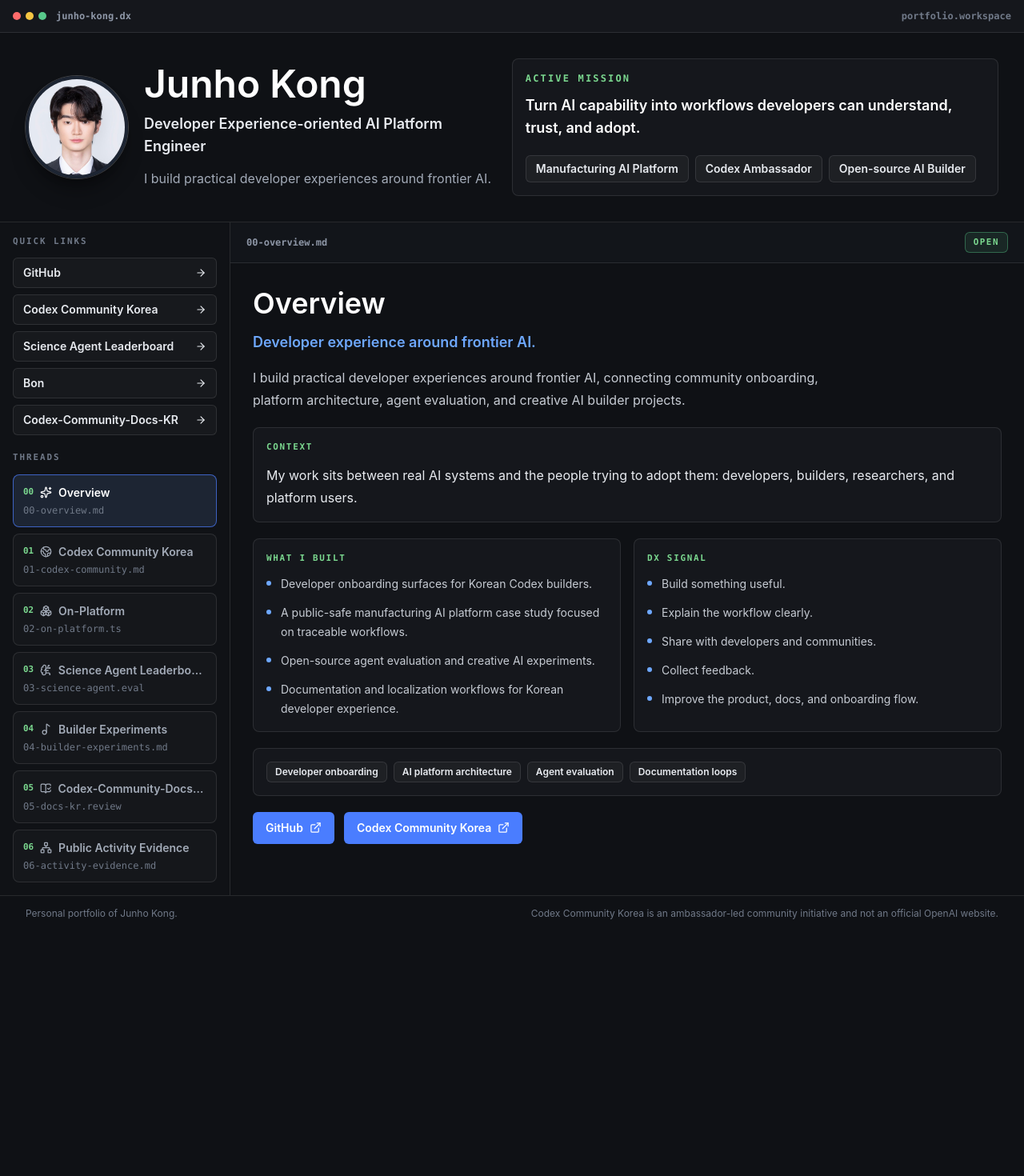
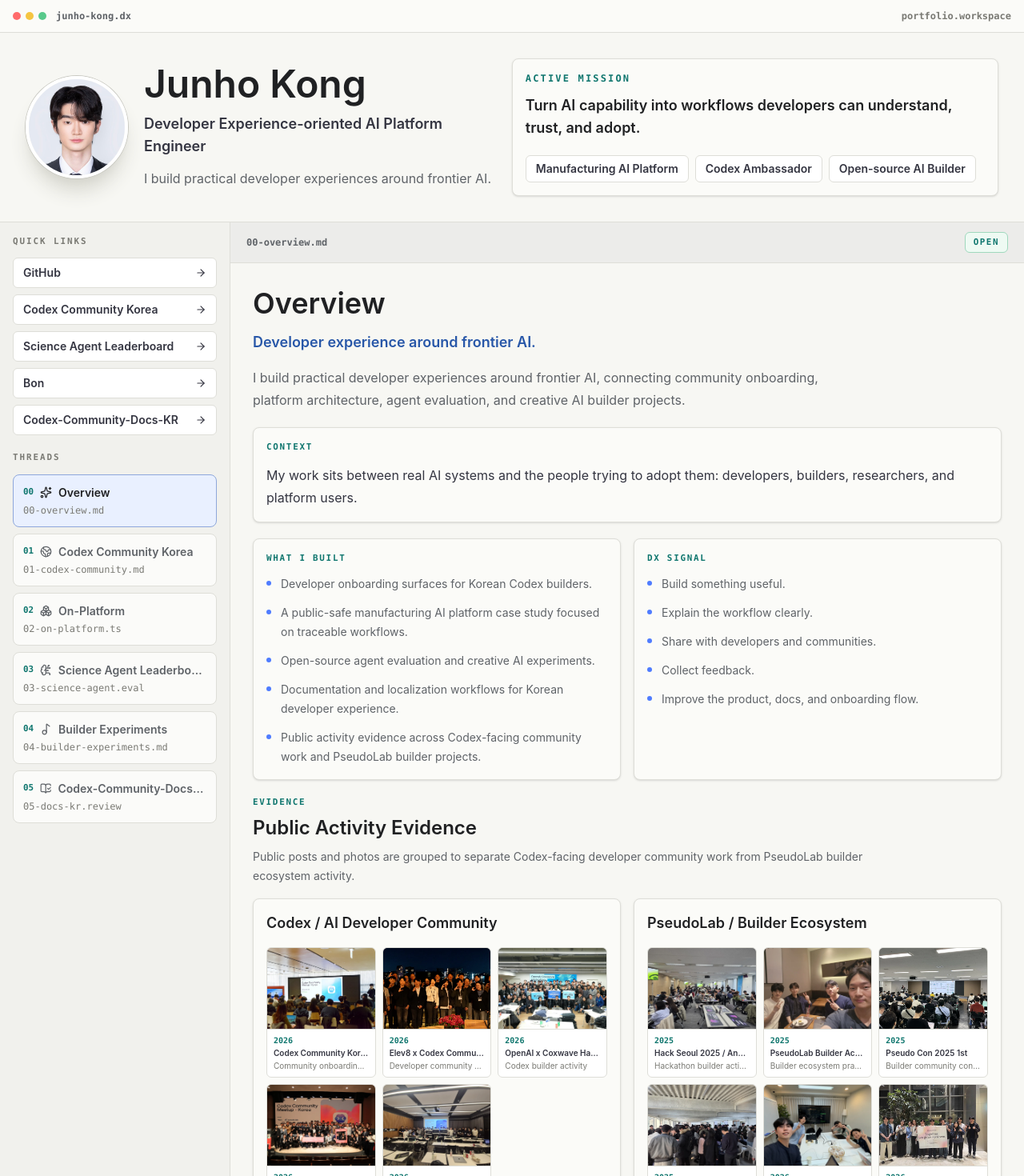
Before and after one commit to Generoustandard/Portfolio, a React (Vite) app: page / in a window 1280 px wide. Shown: the top 1470 px of the page at 80% size. Before the commit the page ends 1164 px from the top, so only its background shows below. Built offline with nearby package versions, Linux system fonts and the light colour scheme.

Commit message:
Merge activity evidence into overview

```diff
--- a/src/App.tsx
+++ b/src/App.tsx
@@ -7,7 +7,6 @@
   ExternalLink,
   Globe2,
   Music2,
-  Network,
   Sparkles,
 } from 'lucide-react'
 import type { LucideIcon } from 'lucide-react'
@@ -77,6 +76,7 @@
       'A public-safe manufacturing AI platform case study focused on traceable workflows.',
       'Open-source agent evaluation and creative AI experiments.',
       'Documentation and localization workflows for Korean developer experience.',
+      'Public activity evidence across Codex-facing community work and PseudoLab builder projects.',
     ],
     dxSignal: [
       'Build something useful.',
@@ -257,37 +257,6 @@
     ],
     links: [{ label: 'View repository', href: docsKrUrl }],
     note: 'Ongoing experiment / MVP stage. Supporting project under iteration.',
-  },
-  {
-    id: 'activity',
-    file: '06-activity-evidence.md',
-    title: 'Public Activity Evidence',
-    subtitle: 'Codex activities and PseudoLab builder ecosystem context.',
-    status: 'evidence',
-    icon: Network,
-    intro:
-      'Public posts and photos are grouped to make the difference clear: Codex-facing developer community work is separate from PseudoLab builder ecosystem activity.',
-    role: 'Builder / Community-facing Engineer',
-    context:
-      'The activity evidence supports the portfolio story without replacing project substance.',
-    built: [
-      'Codex / AI Developer Community activities for onboarding and practical AI developer workflows.',
-      'PseudoLab / Builder Ecosystem activities for project collaboration, talks, hackathons, and builder practice.',
-      'A public-safe evidence trail using only public posts and sanitized event photos.',
-    ],
-    dxSignal: [
-      'Shows feedback loops with real builders.',
-      'Separates ambassador-led Codex activity from PseudoLab project and community roots.',
-      'Keeps community evidence tied to developer adoption, not generic event organizing.',
-    ],
-    focus: [
-      'Public Evidence',
-      'Codex Community',
-      'PseudoLab',
-      'Builder Ecosystem',
-    ],
-    note:
-      'Event and partner names appear as public activity references only.',
   },
 ]
 
@@ -478,8 +447,8 @@
     threads.find((thread) => thread.id === activeThreadId) ?? threads[0]
 
   return (
-    <main className="min-h-screen bg-[#0f1115] text-[#172033]">
-      <div className="flex min-h-screen w-full flex-col overflow-hidden bg-[#0f1115]">
+    <main className="min-h-screen bg-[#f7f7f3] text-[#202123]">
+      <div className="flex min-h-screen w-full flex-col overflow-hidden bg-[#f7f7f3]">
         <TopBar />
         <IntroPanel />
         <ThreadWorkspace
@@ -495,18 +464,18 @@
 
 function TopBar() {
   return (
-    <header className="flex items-center justify-between border-b border-white/10 bg-[#15171c] px-4 py-3">
+    <header className="flex items-center justify-between border-b border-[#deded8] bg-[#fbfbf8] px-4 py-3">
       <div className="flex items-center gap-3">
         <div className="flex items-center gap-1.5" aria-hidden="true">
           <span className="h-2.5 w-2.5 rounded-full bg-[#ff6b6b]" />
           <span className="h-2.5 w-2.5 rounded-full bg-[#f5c542]" />
           <span className="h-2.5 w-2.5 rounded-full bg-[#58c98b]" />
         </div>
-        <span className="hidden font-mono text-xs font-semibold text-[#8d96a6] sm:inline">
+        <span className="hidden font-mono text-xs font-semibold text-[#5f6368] sm:inline">
           junho-kong.dx
         </span>
       </div>
-      <span className="font-mono text-xs font-semibold text-[#707988]">
+      <span className="font-mono text-xs font-semibold text-[#7a7a74]">
         portfolio.workspace
       </span>
     </header>
@@ -515,33 +484,33 @@
 
 function IntroPanel() {
   return (
-    <section className="grid gap-6 border-b border-white/10 bg-[#0f1115] p-5 sm:p-6 lg:grid-cols-[minmax(0,0.96fr)_minmax(22rem,1fr)] lg:p-8">
+    <section className="grid gap-6 border-b border-[#deded8] bg-[#f7f7f3] p-5 sm:p-6 lg:grid-cols-[minmax(0,0.96fr)_minmax(22rem,1fr)] lg:p-8">
       <div className="flex flex-col gap-5 sm:flex-row sm:items-center">
         <img
-          className="h-28 w-28 rounded-full border-4 border-[#1d2533] object-cover shadow-xl shadow-black/30 ring-1 ring-white/20 sm:h-32 sm:w-32"
+          className="h-28 w-28 rounded-full border-4 border-white object-cover shadow-xl shadow-[#d6d6ce] ring-1 ring-[#c9c9c2] sm:h-32 sm:w-32"
           src={profilePhotoUrl}
           alt="Junho Kong profile portrait"
           width="128"
           height="128"
         />
         <div className="min-w-0">
-          <h1 className="whitespace-nowrap text-4xl font-semibold leading-none text-white sm:text-5xl">
+          <h1 className="whitespace-nowrap text-4xl font-semibold leading-none text-[#202123] sm:text-5xl">
             Junho Kong
           </h1>
-          <p className="mt-3 text-lg font-semibold leading-7 text-[#e8ebf0]">
+          <p className="mt-3 text-lg font-semibold leading-7 text-[#343541]">
             Developer Experience-oriented AI Platform Engineer
           </p>
-          <p className="mt-3 max-w-2xl text-base leading-7 text-[#a2aab7]">
+          <p className="mt-3 max-w-2xl text-base leading-7 text-[#5f6368]">
             I build practical developer experiences around frontier AI.
           </p>
         </div>
       </div>
 
-      <div className="rounded-lg border border-white/10 bg-[#15171c] p-4">
-        <p className="font-mono text-xs font-semibold uppercase tracking-[0.18em] text-[#7bd88f]">
+      <div className="rounded-lg border border-[#deded8] bg-[#fbfbf8] p-4 shadow-sm">
+        <p className="font-mono text-xs font-semibold uppercase tracking-[0.18em] text-[#0f766e]">
           active mission
         </p>
-        <p className="mt-3 text-lg font-semibold leading-7 text-white">
+        <p className="mt-3 text-lg font-semibold leading-7 text-[#202123]">
           Turn AI capability into workflows developers can understand, trust,
           and adopt.
         </p>
@@ -552,7 +521,7 @@
             'Open-source AI Builder',
           ].map((item) => (
             <span
-              className="rounded-md border border-white/10 bg-white/[0.04] px-3 py-1.5 text-sm font-semibold text-[#e8ebf0]"
+              className="rounded-md border border-[#deded8] bg-white px-3 py-1.5 text-sm font-semibold text-[#343541]"
               key={item}
             >
               {item}
@@ -575,7 +544,7 @@
 }) {
   return (
     <section
-      className="grid min-h-[650px] flex-1 bg-[#0f1115] lg:grid-cols-[18rem_minmax(0,1fr)]"
+      className="grid min-h-[650px] flex-1 bg-[#f7f7f3] lg:grid-cols-[18rem_minmax(0,1fr)]"
       aria-label="Portfolio thread workspace"
     >
       <ThreadSidebar
@@ -595,10 +564,10 @@
   onSelectThread: (threadId: string) => void
 }) {
   return (
-    <aside className="border-b border-white/10 bg-[#101216] lg:border-b-0 lg:border-r">
+    <aside className="border-b border-[#deded8] bg-[#f1f1ed] lg:border-b-0 lg:border-r">
       <div className="hidden p-4 lg:block">
         <QuickLinks />
-        <p className="mb-3 mt-5 font-mono text-[0.68rem] font-semibold uppercase tracking-[0.18em] text-[#707988]">
+        <p className="mb-3 mt-5 font-mono text-[0.68rem] font-semibold uppercase tracking-[0.18em] text-[#7a7a74]">
           Threads
         </p>
         <div className="space-y-2">
@@ -614,7 +583,7 @@
         </div>
       </div>
 
-      <div className="border-b border-white/10 p-3 lg:hidden">
+      <div className="border-b border-[#deded8] p-3 lg:hidden">
         <QuickLinks compact />
       </div>
 
@@ -640,7 +609,7 @@
   return (
     <div>
       <p
-        className={`font-mono text-[0.68rem] font-semibold uppercase tracking-[0.18em] text-[#707988] ${
+        className={`font-mono text-[0.68rem] font-semibold uppercase tracking-[0.18em] text-[#7a7a74] ${
           compact ? 'sr-only' : 'mb-3'
         }`}
       >
@@ -649,7 +618,7 @@
       <div className={compact ? 'flex gap-2 overflow-x-auto' : 'space-y-2'}>
         {contactLinks.map((link) => (
           <a
-            className={`inline-flex items-center justify-between gap-3 rounded-md border border-white/10 bg-white/[0.03] text-sm font-semibold text-[#e8ebf0] transition hover:border-[#6ea8ff]/50 hover:text-white focus:outline-none focus:ring-2 focus:ring-[#6ea8ff] ${
+            className={`inline-flex items-center justify-between gap-3 rounded-md border border-[#deded8] bg-white text-sm font-semibold text-[#343541] transition hover:border-[#8ea7db] hover:bg-[#f6f8ff] hover:text-[#202123] focus:outline-none focus:ring-2 focus:ring-[#4f7cff] ${
               compact
                 ? 'min-w-max px-3 py-2'
                 : 'w-full px-3 py-2'
@@ -692,21 +661,21 @@
           : 'w-full rounded-lg border p-3'
       } ${
         isActive
-          ? 'border-[#4a7dff]/70 bg-[#1d2533] text-white'
-          : 'border-white/10 bg-white/[0.025] text-[#a2aab7] hover:border-[#6ea8ff]/40 hover:bg-white/[0.05] hover:text-white'
+          ? 'border-[#8ea7db] bg-[#e9f0ff] text-[#202123]'
+          : 'border-[#deded8] bg-white/70 text-[#5f6368] hover:border-[#8ea7db] hover:bg-[#f6f8ff] hover:text-[#202123]'
       }`}
       onClick={() => onSelectThread(thread.id)}
       type="button"
     >
       <span className="flex items-center gap-2">
-        <span className="font-mono text-[0.68rem] font-semibold text-[#7bd88f]">
+        <span className="font-mono text-[0.68rem] font-semibold text-[#0f766e]">
           {String(index).padStart(2, '0')}
         </span>
         <Icon size={15} aria-hidden="true" />
         <span className="truncate text-sm font-semibold">{thread.title}</span>
       </span>
       {!compact ? (
-        <span className="mt-1 block truncate font-mono text-xs text-[#707988]">
+        <span className="mt-1 block truncate font-mono text-xs text-[#7a7a74]">
           {thread.file}
         </span>
       ) : null}
@@ -716,13 +685,13 @@
 
 function ThreadMain({ thread }: { thread: PortfolioThread }) {
   return (
-    <article className="min-w-0 bg-[#0f1115]">
-      <div className="border-b border-white/10 bg-[#12151a] px-5 py-3">
+    <article className="min-w-0 bg-[#f7f7f3]">
+      <div className="border-b border-[#deded8] bg-[#ececea] px-5 py-3">
         <div className="flex flex-wrap items-center justify-between gap-3">
-          <span className="font-mono text-xs font-semibold text-[#8d96a6]">
+          <span className="font-mono text-xs font-semibold text-[#5f6368]">
             {thread.file}
           </span>
-          <span className="rounded-md border border-[#58c98b]/40 bg-[#58c98b]/10 px-2.5 py-1 font-mono text-[0.68rem] font-semibold uppercase tracking-[0.14em] text-[#7bd88f]">
+          <span className="rounded-md border border-[#9fd8bd] bg-[#eefaf3] px-2.5 py-1 font-mono text-[0.68rem] font-semibold uppercase tracking-[0.14em] text-[#0f766e]">
             {thread.status}
           </span>
         </div>
@@ -730,13 +699,13 @@
 
       <div className="space-y-5 p-5 sm:p-6 lg:p-7">
         <div>
-          <h2 className="text-3xl font-semibold leading-tight text-white sm:text-4xl">
+          <h2 className="text-3xl font-semibold leading-tight text-[#202123] sm:text-4xl">
             {thread.title}
           </h2>
-          <p className="mt-3 text-lg font-semibold leading-7 text-[#6ea8ff]">
+          <p className="mt-3 text-lg font-semibold leading-7 text-[#2857a8]">
             {thread.subtitle}
           </p>
-          <p className="mt-4 max-w-3xl text-base leading-7 text-[#c6cbd3]">
+          <p className="mt-4 max-w-3xl text-base leading-7 text-[#5f6368]">
             {thread.intro}
           </p>
         </div>
@@ -747,13 +716,13 @@
           <ListBlock label="DX signal" items={thread.dxSignal} />
         </div>
 
-        {thread.id === 'activity' ? <ActivityEvidence /> : null}
+        {thread.id === 'overview' ? <ActivityEvidence /> : null}
 
-        <div className="rounded-lg border border-white/10 bg-[#15171c] p-4">
+        <div className="rounded-lg border border-[#deded8] bg-[#fbfbf8] p-4 shadow-sm">
           <div className="flex flex-wrap gap-2">
             {thread.focus.map((item) => (
               <span
-                className="rounded-md border border-white/10 bg-white/[0.04] px-2.5 py-1 text-xs font-semibold text-[#e8ebf0]"
+                className="rounded-md border border-[#deded8] bg-white px-2.5 py-1 text-xs font-semibold text-[#343541]"
                 key={item}
               >
                 {item}
@@ -766,7 +735,7 @@
           <div className="flex flex-wrap gap-3">
             {thread.links.map((link) => (
               <a
-                className="inline-flex items-center gap-2 rounded-md bg-[#4a7dff] px-4 py-2.5 text-sm font-semibold text-white transition hover:bg-[#3a67db] focus:outline-none focus:ring-2 focus:ring-[#6ea8ff]"
+                className="inline-flex items-center gap-2 rounded-md bg-[#202123] px-4 py-2.5 text-sm font-semibold text-white transition hover:bg-[#343541] focus:outline-none focus:ring-2 focus:ring-[#4f7cff]"
                 href={link.href}
                 key={link.href}
                 target="_blank"
@@ -785,26 +754,26 @@
 
 function MessageBlock({ label, value }: { label: string; value: string }) {
   return (
-    <section className="rounded-lg border border-white/10 bg-[#15171c] p-4">
-      <p className="font-mono text-[0.68rem] font-semibold uppercase tracking-[0.16em] text-[#7bd88f]">
+    <section className="rounded-lg border border-[#deded8] bg-[#fbfbf8] p-4 shadow-sm">
+      <p className="font-mono text-[0.68rem] font-semibold uppercase tracking-[0.16em] text-[#0f766e]">
         {label}
       </p>
-      <p className="mt-3 text-base leading-7 text-[#e8ebf0]">{value}</p>
+      <p className="mt-3 text-base leading-7 text-[#343541]">{value}</p>
     </section>
   )
 }
 
 function ListBlock({ label, items }: { label: string; items: string[] }) {
   return (
-    <section className="rounded-lg border border-white/10 bg-[#15171c] p-4">
-      <p className="font-mono text-[0.68rem] font-semibold uppercase tracking-[0.16em] text-[#7bd88f]">
+    <section className="rounded-lg border border-[#deded8] bg-[#fbfbf8] p-4 shadow-sm">
+      <p className="font-mono text-[0.68rem] font-semibold uppercase tracking-[0.16em] text-[#0f766e]">
         {label}
       </p>
-      <ul className="mt-3 space-y-3 text-sm leading-6 text-[#c6cbd3]">
+      <ul className="mt-3 space-y-3 text-sm leading-6 text-[#5f6368]">
         {items.map((item) => (
           <li className="flex gap-3" key={item}>
             <span
-              className="mt-2 h-1.5 w-1.5 flex-none rounded-full bg-[#6ea8ff]"
+              className="mt-2 h-1.5 w-1.5 flex-none rounded-full bg-[#4f7cff]"
               aria-hidden="true"
             />
             <span>{item}</span>
@@ -817,7 +786,23 @@
 
 function ActivityEvidence() {
   return (
-    <section className="grid gap-4 xl:grid-cols-2">
+    <section className="space-y-4" aria-labelledby="activity-evidence-title">
+      <div>
+        <p className="font-mono text-[0.68rem] font-semibold uppercase tracking-[0.16em] text-[#0f766e]">
+          evidence
+        </p>
+        <h3
+          className="mt-2 text-2xl font-semibold text-[#202123]"
+          id="activity-evidence-title"
+        >
+          Public Activity Evidence
+        </h3>
+        <p className="mt-2 max-w-3xl text-sm leading-6 text-[#5f6368]">
+          Public posts and photos are grouped to separate Codex-facing
+          developer community work from PseudoLab builder ecosystem activity.
+        </p>
+      </div>
+      <div className="grid gap-4 xl:grid-cols-2">
         <ActivityGroup
           title="Codex / AI Developer Community"
           photos={codexActivityPhotos}
@@ -828,6 +813,7 @@
           photos={pseudoLabActivityPhotos}
           activities={pseudoLabActivityLinks}
         />
+      </div>
     </section>
   )
 }
@@ -842,12 +828,12 @@
   activities: ActivityLink[]
 }) {
   return (
-    <div className="rounded-lg border border-white/10 bg-[#15171c] p-4">
-      <h3 className="text-lg font-semibold text-white">{title}</h3>
-      <div className="mt-4 grid grid-cols-3 gap-2">
+    <div className="rounded-lg border border-[#deded8] bg-[#fbfbf8] p-4 shadow-sm">
+      <h4 className="text-lg font-semibold text-[#202123]">{title}</h4>
+      <div className="mt-4 grid grid-cols-2 gap-2 sm:grid-cols-3">
         {photos.map((photo) => (
           <figure
-            className="overflow-hidden rounded-md border border-white/10 bg-[#0f1115]"
+            className="overflow-hidden rounded-md border border-[#deded8] bg-white"
             key={photo.src}
           >
             <img
@@ -856,14 +842,14 @@
               alt={photo.alt}
               loading="lazy"
             />
-            <figcaption className="border-t border-white/10 px-2 py-1.5">
-              <span className="block font-mono text-[10px] font-semibold text-[#7bd88f]">
+            <figcaption className="border-t border-[#deded8] px-2 py-1.5">
+              <span className="block font-mono text-[10px] font-semibold text-[#0f766e]">
                 {photo.year}
               </span>
-              <span className="block truncate text-[10px] font-semibold leading-4 text-[#e8ebf0]">
+              <span className="block truncate text-[10px] font-semibold leading-4 text-[#343541]">
                 {photo.event}
               </span>
-              <span className="block truncate text-[10px] leading-4 text-[#8d96a6]">
+              <span className="block truncate text-[10px] leading-4 text-[#7a7a74]">
                 {photo.context}
               </span>
             </figcaption>
@@ -873,24 +859,24 @@
       <div className="mt-4 space-y-2">
         {activities.map((activity) => (
           <a
-            className="block rounded-md border border-white/10 bg-white/[0.03] p-3 transition hover:border-[#6ea8ff]/50 focus:outline-none focus:ring-2 focus:ring-[#6ea8ff]"
+            className="block rounded-md border border-[#deded8] bg-white p-3 transition hover:border-[#8ea7db] hover:bg-[#f6f8ff] focus:outline-none focus:ring-2 focus:ring-[#4f7cff]"
             href={activity.href}
             key={activity.href}
             target="_blank"
             rel="noreferrer"
           >
-            <span className="font-mono text-[0.68rem] font-semibold uppercase tracking-[0.12em] text-[#7bd88f]">
+            <span className="font-mono text-[0.68rem] font-semibold uppercase tracking-[0.12em] text-[#0f766e]">
               {activity.theme}
             </span>
-            <span className="mt-1 flex items-start justify-between gap-3 text-sm font-semibold text-white">
+            <span className="mt-1 flex items-start justify-between gap-3 text-sm font-semibold text-[#202123]">
               {activity.title}
               <ExternalLink
-                className="mt-0.5 flex-none text-[#8d96a6]"
+                className="mt-0.5 flex-none text-[#7a7a74]"
                 size={14}
                 aria-hidden="true"
               />
             </span>
-            <span className="mt-1 block text-xs leading-5 text-[#a2aab7]">
+            <span className="mt-1 block text-xs leading-5 text-[#5f6368]">
               {activity.context}
             </span>
           </a>
@@ -902,7 +888,7 @@
 
 function Footer() {
   return (
-    <footer className="border-t border-white/10 bg-[#0f1115] px-4 py-3 text-xs leading-5 text-[#707988] sm:px-6 lg:px-8">
+    <footer className="border-t border-[#deded8] bg-[#f7f7f3] px-4 py-3 text-xs leading-5 text-[#7a7a74] sm:px-6 lg:px-8">
       <div className="flex flex-col justify-between gap-2 sm:flex-row">
         <span>Personal portfolio of Junho Kong.</span>
         <span>
--- a/src/index.css
+++ b/src/index.css
@@ -18,9 +18,9 @@
   body {
     margin: 0;
     min-width: 320px;
-    background: #0f1115;
+    background: #f7f7f3;
     font-family: var(--font-sans);
-    color: #172033;
+    color: #202123;
     letter-spacing: 0;
     font-synthesis: none;
     text-rendering: optimizeLegibility;
@@ -42,7 +42,7 @@
   }
 
   ::selection {
-    background: #263247;
-    color: #f4f7fb;
+    background: #dbe7ff;
+    color: #202123;
   }
 }
```
Lines whose indentation alone changed are shown as unchanged.
